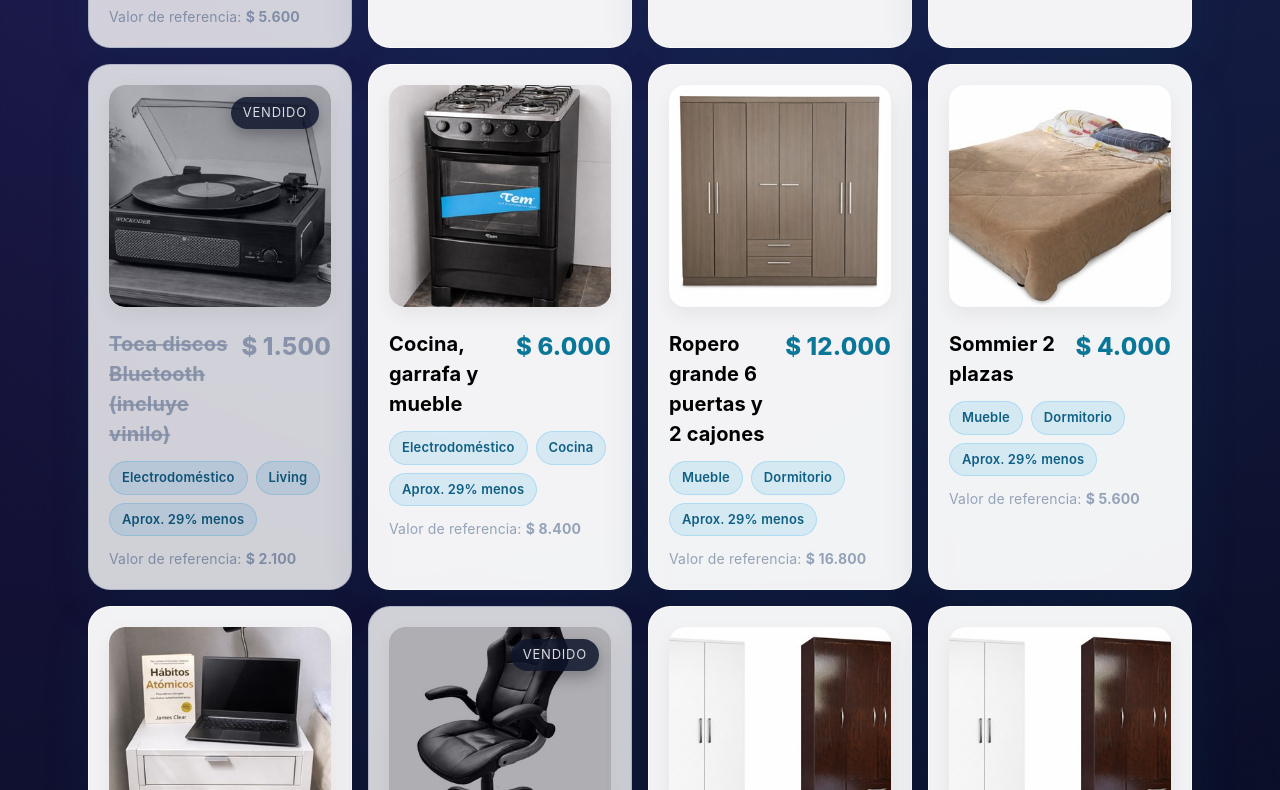
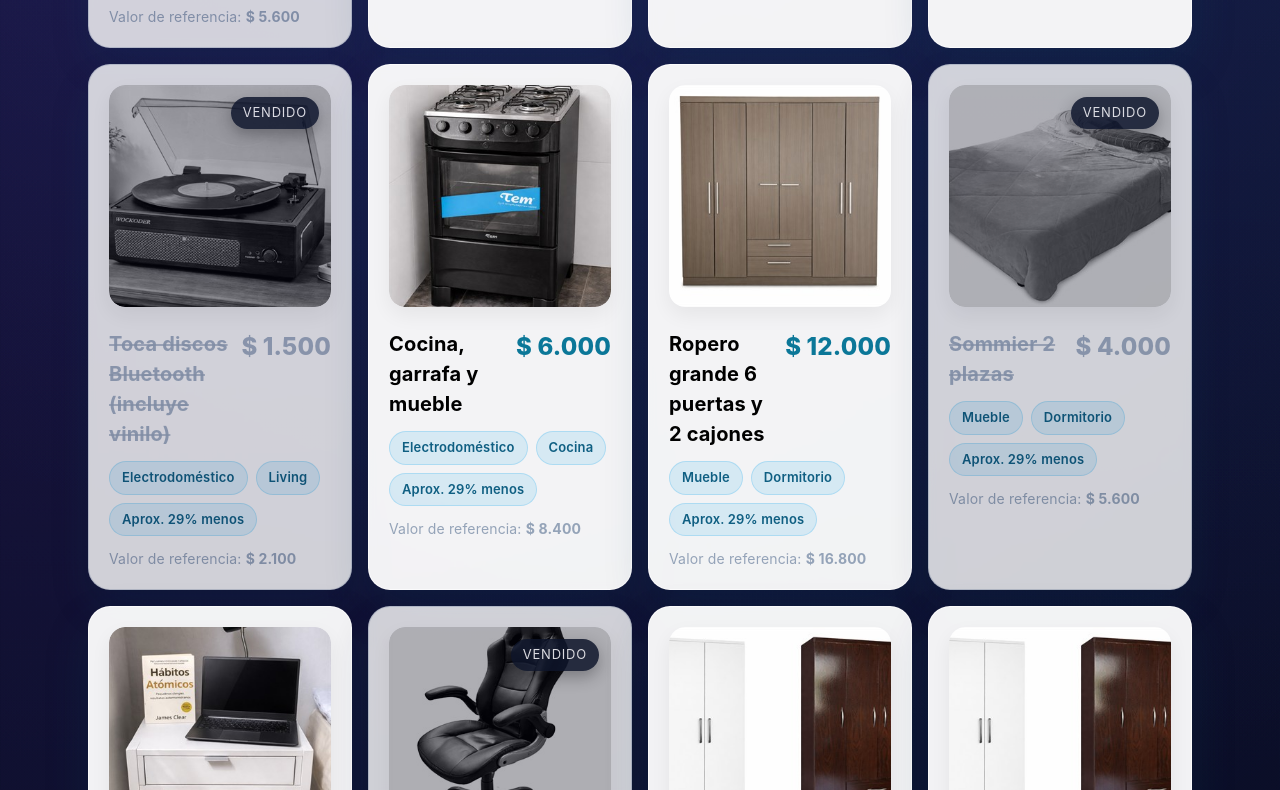
Before and after one commit to juliancardozo/vendo.uy, a website: page index.html in a window 1280 px wide. Shown: the part 1595-2385 px from the top of the page. Drawn offline with Linux system fonts and the light colour scheme.

Commit message:
se fue el sommier para vicky

```diff
--- a/index.html
+++ b/index.html
@@ -616,7 +616,7 @@ Los precios están en pesos uruguayos.</p>
       { name: 'Toca discos Bluetooth (incluye vinilo)', price: 1500, original: 2100, category: 'Electrodoméstico', room: 'Living', image: 'img/reales/thumbs/tocaDisco-thumb.jpg', sold: true },
       { name: 'Cocina, garrafa y mueble', price: 6000, original: 8400, category: 'Electrodoméstico', room: 'Cocina', image: 'img/reales/thumbs/cocina-thumb.jpg' },
       { name: 'Ropero grande 6 puertas y 2 cajones', price: 12000, original: 16800, category: 'Mueble', room: 'Dormitorio', image: 'img/reales/thumbs/roperoDormitorio-thumb.jpg' },
-      { name: 'Sommier 2 plazas', price: 4000, original: 5600, category: 'Mueble', room: 'Dormitorio', image: 'img/reales/thumbs/sommier-thumb.jpg' },
+      { name: 'Sommier 2 plazas', price: 4000, original: 5600, category: 'Mueble', room: 'Dormitorio', image: 'img/reales/thumbs/sommier-thumb.jpg', sold: true },
       { name: 'Mesa de luz + lampara', price: 1500, original: 2500, category: 'Mueble', room: 'Dormitorio', image: 'img/reales/thumbs/mesaDeLuz-thumb.jpg' },
       { name: 'Silla de escritorio', price: 1500, original: 3800, category: 'Mueble', room: 'Escritorio', image: 'img/reales/thumbs/sillaDeEscritorio-thumb.jpg', sold: true },
       { name: 'Ropero mediano 4 puertas y 2 cajones', price: 3500, original: 4200, category: 'Mueble', room: 'Escritorio', image: 'img/reales/thumbs/roperos-thumb.jpg' },
```
